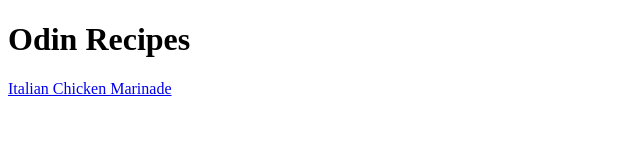
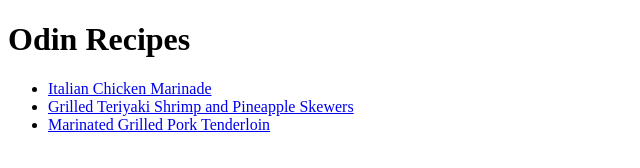
Before and after one commit to evanm3/odin-recipes, a plain HTML site: page index.html in a window 1280 px wide. Shown: the whole page, without its empty margins (0-640 px from the left). Drawn offline with Linux system fonts and the light colour scheme.

Commit message:
Adds recipe links
Two recipes added to page. unordered list format added.

```diff
--- a/index.html
+++ b/index.html
@@ -5,6 +5,11 @@
     <title>Odin Recipes Project</title>
     <body>
         <h1>Odin Recipes</h1>
-        <a href="./recipes/italian-chicken-marinade.html">Italian Chicken Marinade</a>
+        <ul>
+
+        <li><a href="./recipes/italian-chicken-marinade.html">Italian Chicken Marinade</a></li>
+        <li><a href="./recipes/grilled-teriyaki-shrimp-and-pineapple-skewers.html">Grilled Teriyaki Shrimp and Pineapple Skewers</a></li>
+        <li><a href="./recipes/marinated-grilled-pork-tenderloin.html">Marinated Grilled Pork Tenderloin</a></li>
+        </ul>
     </body>
 </html>
```
